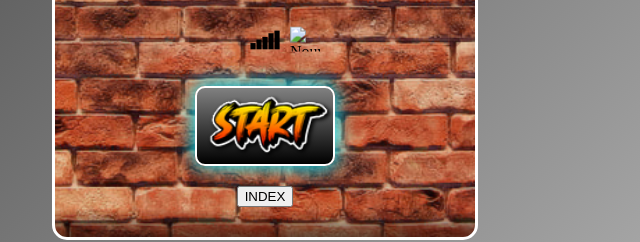
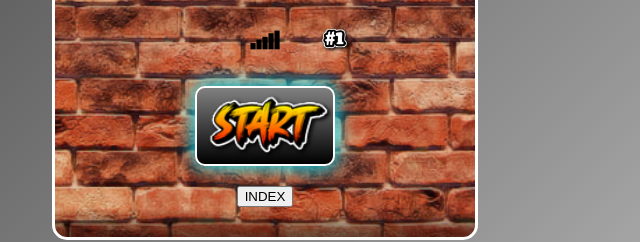
Before and after one commit to Remi-Mason/quiz-1, a plain HTML site: page index.html in a window 1280 px wide. Shown: the part 511-753 px from the top of the page, 375-1015 px from the left. Drawn offline with Linux system fonts and the light colour scheme.

Commit message:
Update index.html

```diff
--- a/index.html
+++ b/index.html
@@ -549,8 +549,8 @@
   <img src="" alt="pik" class="pikachu" style="visibility: hidden;">
   <div class="mute-wrapper" style="position: relative; display: inline-block; text-align: center;">
     <img id="mute-btn" src="images/mute-off.gif" alt="Son activé" style="cursor: pointer; width: 30px; height: 25px; margin: 10px auto; display: block;">
-    <img id="additional-image" src="images/new-image.png" alt="Nouvelle image"
-         style="position: absolute; right: -40px; top: 50%; transform: translateY(-50%); cursor: pointer; width: 30px; height: 25px;">
+    <img id="additional-image" src="images/diez.png" alt="Nouvelle image"
+         style="position: absolute; right: -70px; top: 50%; transform: translateY(-50%); cursor: pointer; width: 30px; height: 25px;">
   </div>
   <button id="start-btn"><img src="images/start.png" style="margin-left: 5px;"></button>
   <button id="home-index-btn" class="index-btn">INDEX</button>
```
